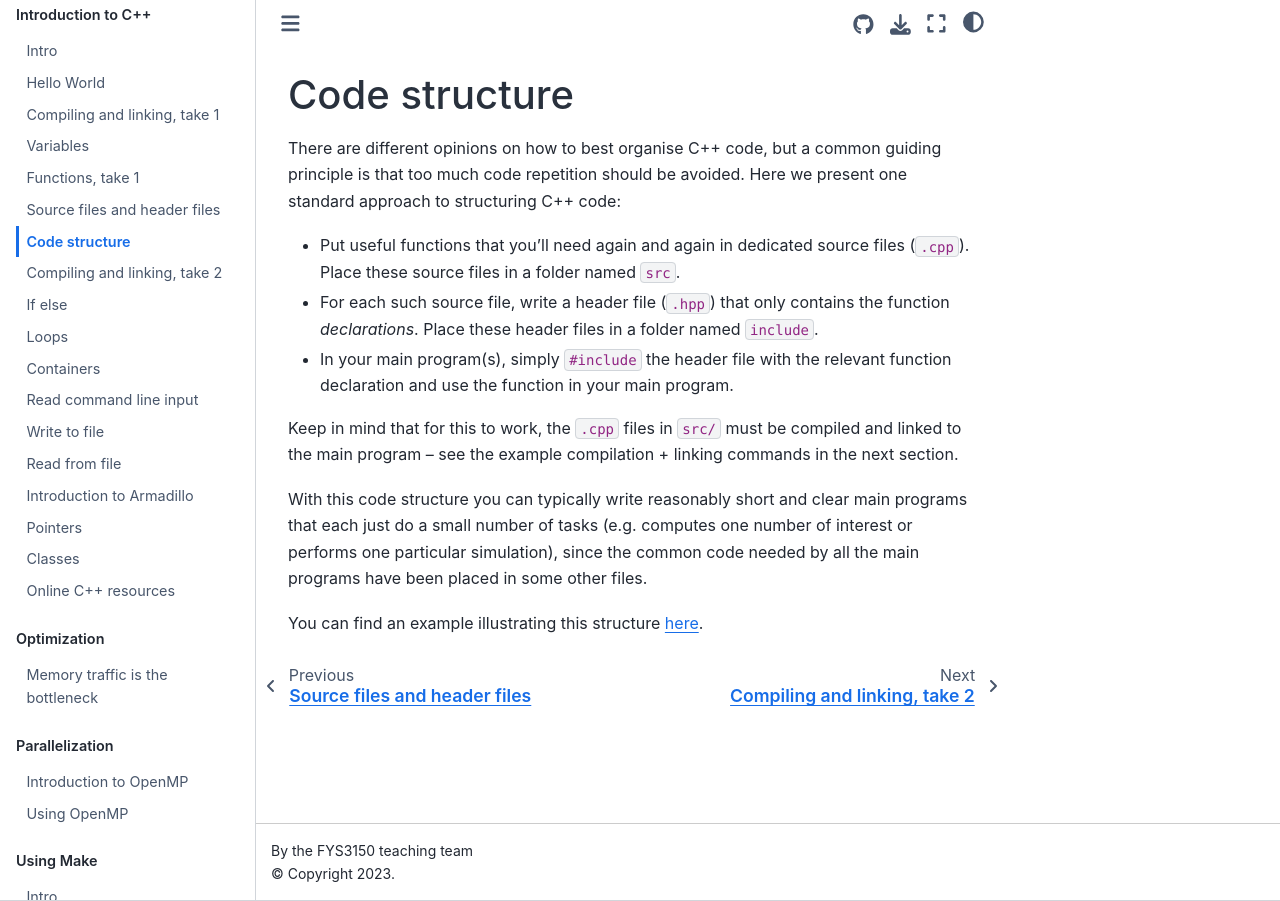
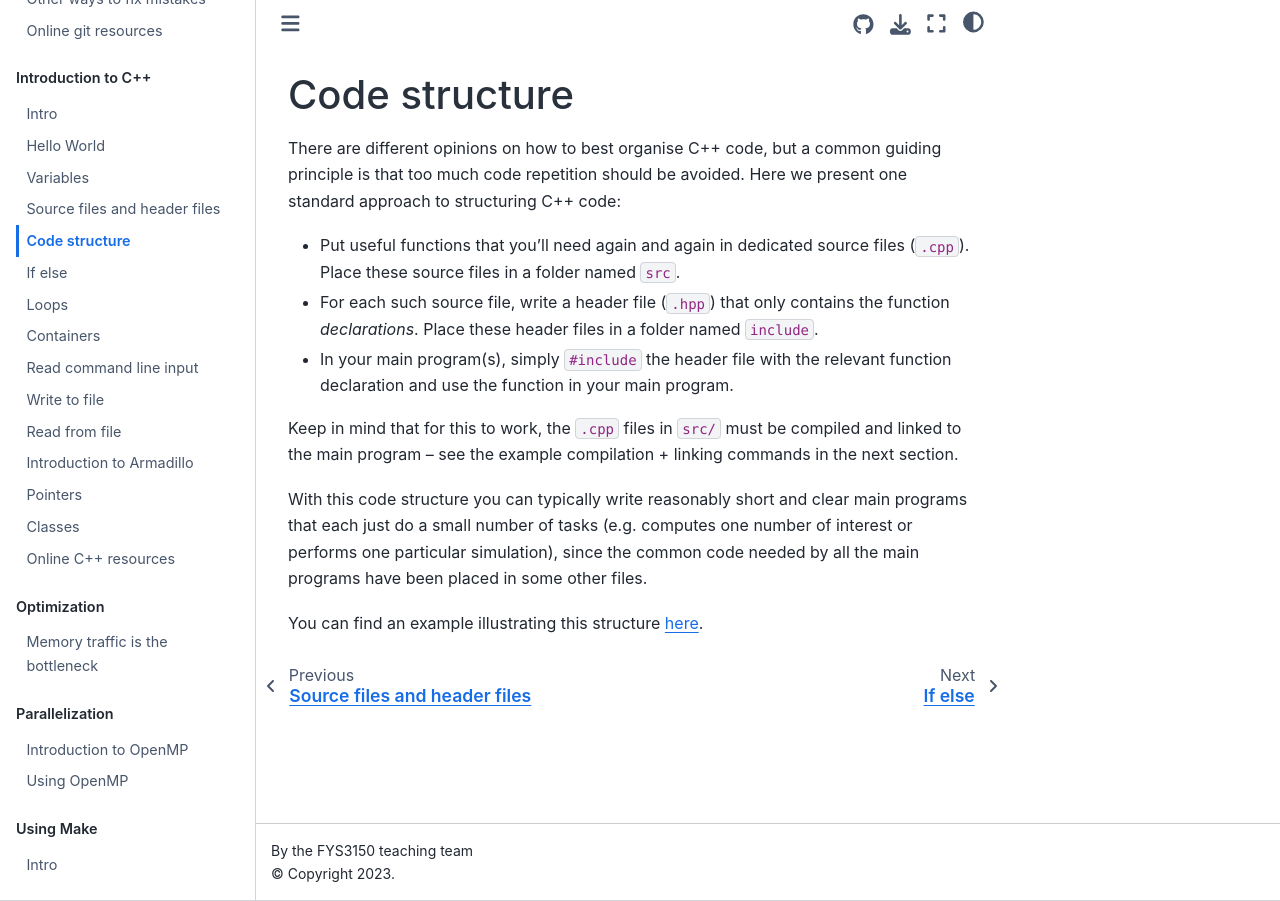
Before and after one commit to anderkve/FYS3150, a Jupyter Book: the page built from book/introduction_to_cpp/code_structure.md, in a window 1280 px wide. Built offline with Jupyter Book 1.0.4 settings and Sphinx 7.4.7 and the Sphinx Book theme 1.1.4, drawn with Linux system fonts in a browser that asks for light colours; pages that are not in the unit, such as notebooks, are missing from menus.

Commit message:
Removed an empty page. Changing name of a couple of other pages.

```diff
--- a/_toc.yml
+++ b/_toc.yml
@@ -33,12 +33,11 @@
     chapters:
       - file: book/introduction_to_cpp/intro
       - file: book/introduction_to_cpp/hello_world
-      - file: book/introduction_to_cpp/compiling_and_linking_take_1
+      - file: book/introduction_to_cpp/compiling_and_linking
       - file: book/introduction_to_cpp/variables
-      - file: book/introduction_to_cpp/functions_take_1
+      - file: book/introduction_to_cpp/functions
       - file: book/introduction_to_cpp/source_files_and_header_files
       - file: book/introduction_to_cpp/code_structure
-      - file: book/introduction_to_cpp/compiling_and_linking_take_2
       - file: book/introduction_to_cpp/if_else
       - file: book/introduction_to_cpp/loops
       - file: book/introduction_to_cpp/containers
@@ -52,7 +51,6 @@
 
       #- file: book/introduction_to_cpp/declaration_vs_definition
       #- file: book/introduction_to_cpp/input_and_output
-      #- file: book/introduction_to_cpp/compiling_and_linking_take_2
       - file: book/introduction_to_cpp/classes
       #- file: book/introduction_to_cpp/common_errors
       #- file: book/introduction_to_cpp/debugging
```
Also changed, not shown: book/introduction_to_cpp/compiling_and_linking_take_2.md (deleted, +0 -3 lines).
